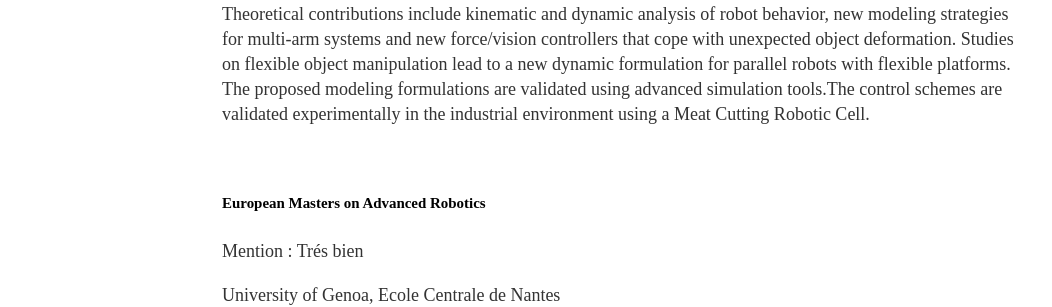
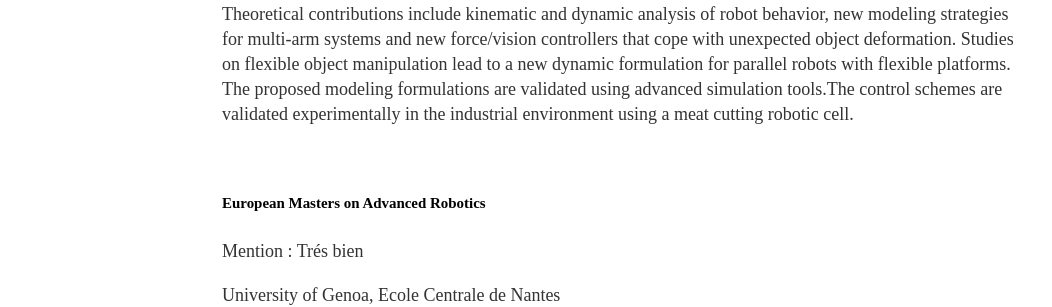
Before and after one commit to philip-long/philip-long.github.io, a Jekyll site: the page built from cv/index.html, in a window 1280 px wide and 900 px high, scrolled down 1497 px. Shown: the part 282-589 px from the top of the window, without its empty margins (146-1198 px from the left). Built offline with Jekyll 4.4.1, drawn with Linux system fonts in a browser that asks for light colours; some of the changed text lies outside the part shown.

Commit message:
corrrect

```diff
--- a/cv/index.html
+++ b/cv/index.html
@@ -121,7 +121,7 @@ title: Philip Long, PhD, Roboticist
                         <div class="col-right light">October 2011 - October 2014</div>
                     </div>
                                       <div>
-                                          <p>This thesis focuses on the modeling and control of cooperative robots manipulating rigid and flexible objects. Theoretical contributions include kinematic and dynamic analysis of robot behavior, new modeling strategies for multi-arm systems and new force/vision controllers that cope with unexpected object deformation. Studies on flexible object manipulation lead to a new dynamic formulation for parallel robots with flexible platforms. The proposed modeling formulations are validated using advanced simulation tools.The control schemes are validated experimentally in the industrial environment using a Meat Cutting Robotic Cell.   </p>                  </div>
+                                          <p>This thesis focuses on the modeling and control of cooperative robots manipulating rigid and flexible objects. Theoretical contributions include kinematic and dynamic analysis of robot behavior, new modeling strategies for multi-arm systems and new force/vision controllers that cope with unexpected object deformation. Studies on flexible object manipulation lead to a new dynamic formulation for parallel robots with flexible platforms. The proposed modeling formulations are validated using advanced simulation tools.The control schemes are validated experimentally in the industrial environment using a meat cutting robotic cell.   </p>                  </div>
                 </div>
 
                 <div class="section-text col-right">
```
